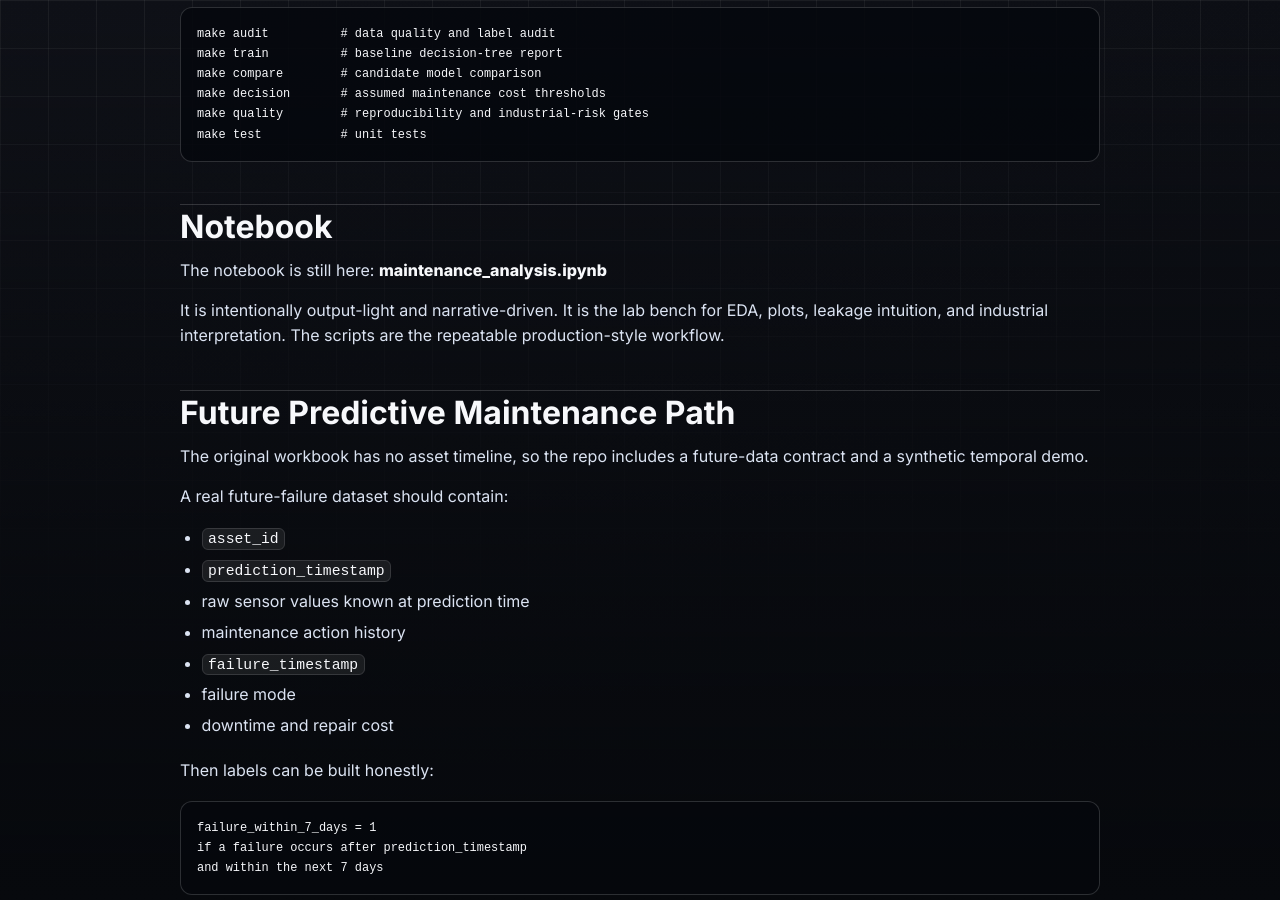
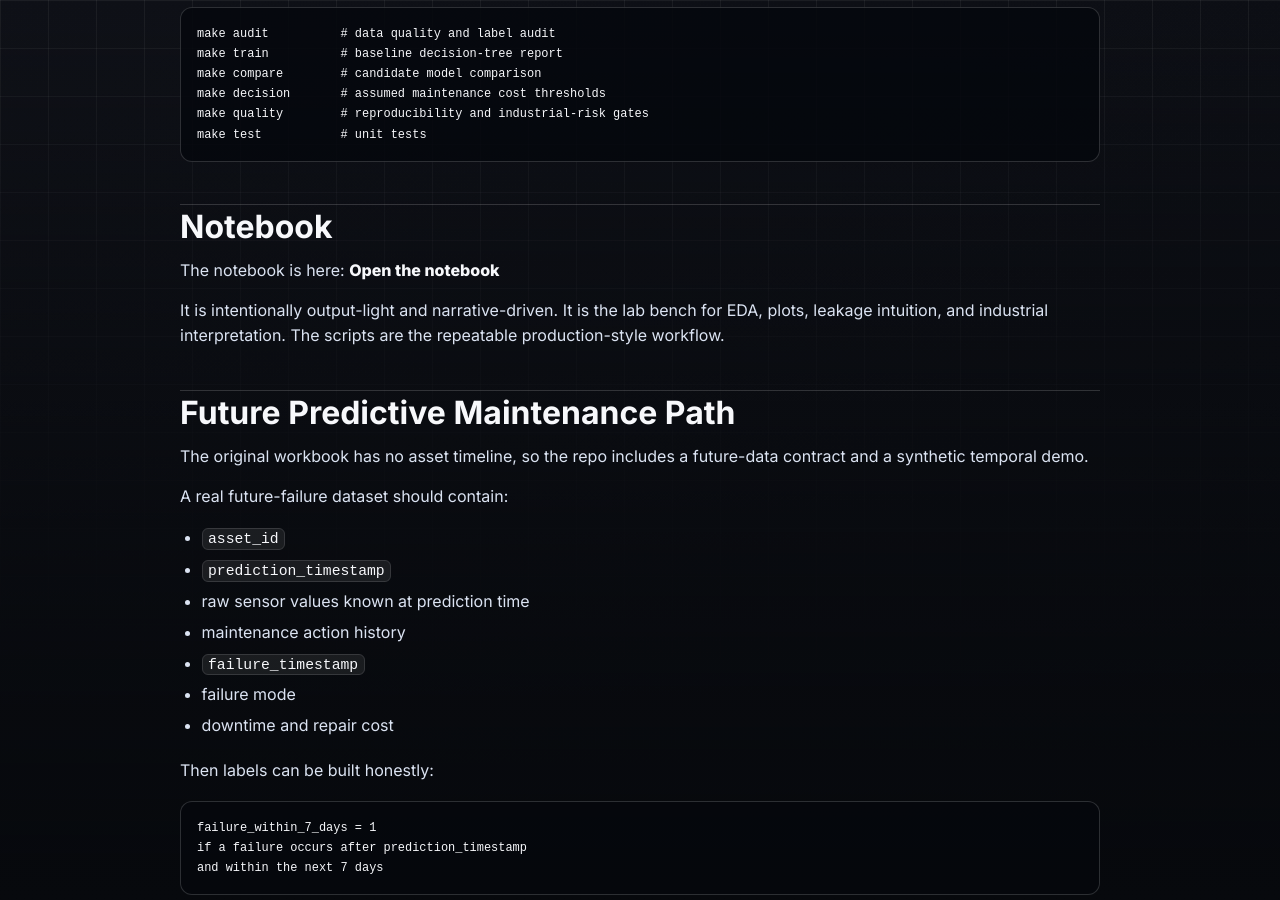
Before and after one commit to lewisndambiri/lewisndambiri.github.io, a Jekyll site: the page built from projects/maintenance-mode-predictor/index.md, in a window 1280 px wide and 900 px high, scrolled down 5424 px. Built offline with Jekyll 4.4.1, drawn with Linux system fonts in a browser that asks for light colours; our own code applies the rules of GitHub Pages for plain Markdown files.

Commit message:
Update index.md

```diff
--- a/projects/maintenance-mode-predictor/index.md
+++ b/projects/maintenance-mode-predictor/index.md
@@ -181,7 +181,7 @@
 
 ## Notebook
 
-The notebook is still here: [maintenance_analysis.ipynb](maintenance_analysis.ipynb)
+The notebook is here: [Open the notebook](maintenance_analysis.html)
 
 It is intentionally output-light and narrative-driven. It is the lab bench for EDA, plots, leakage intuition, and industrial interpretation. The scripts are the repeatable production-style workflow.
 
```
